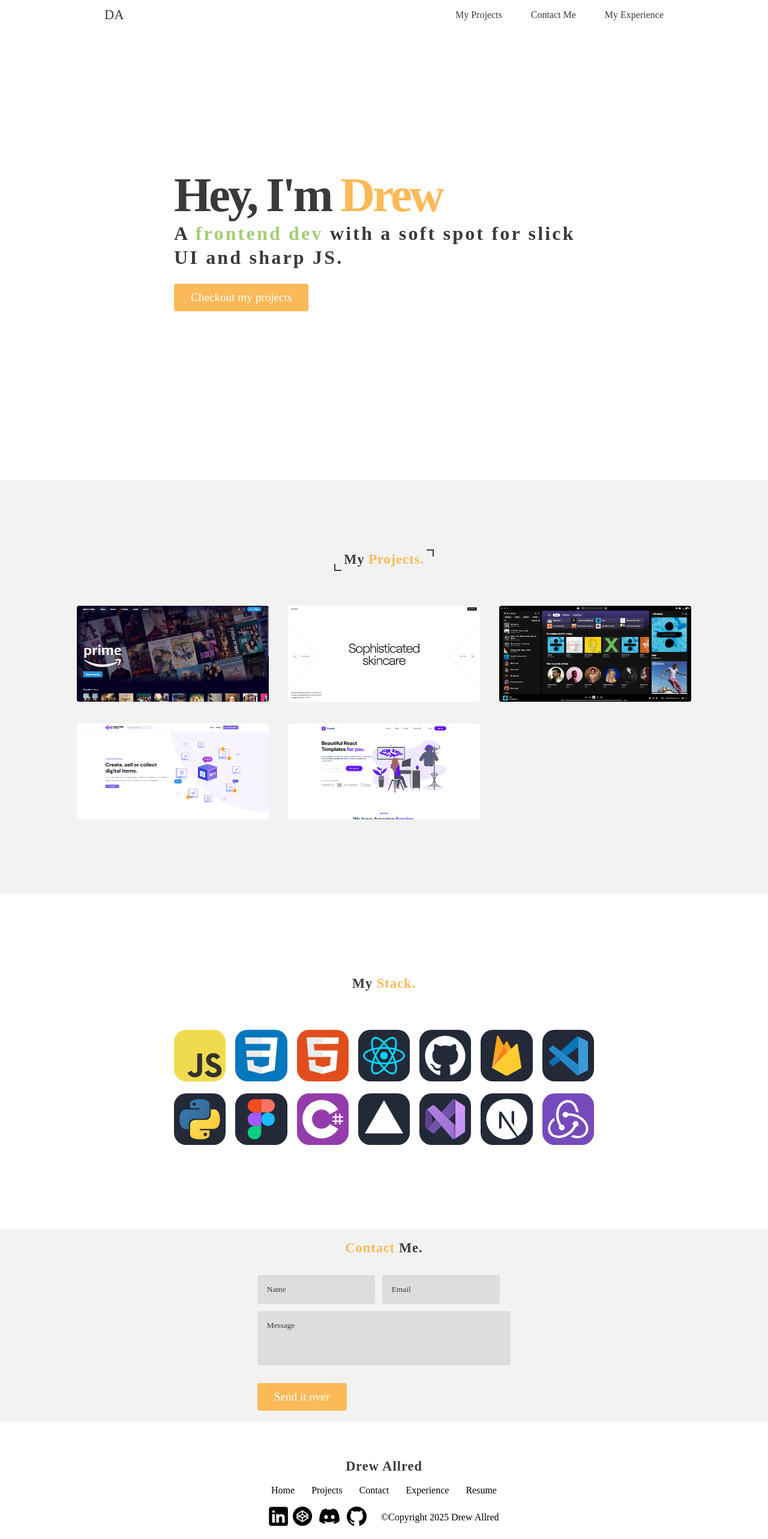
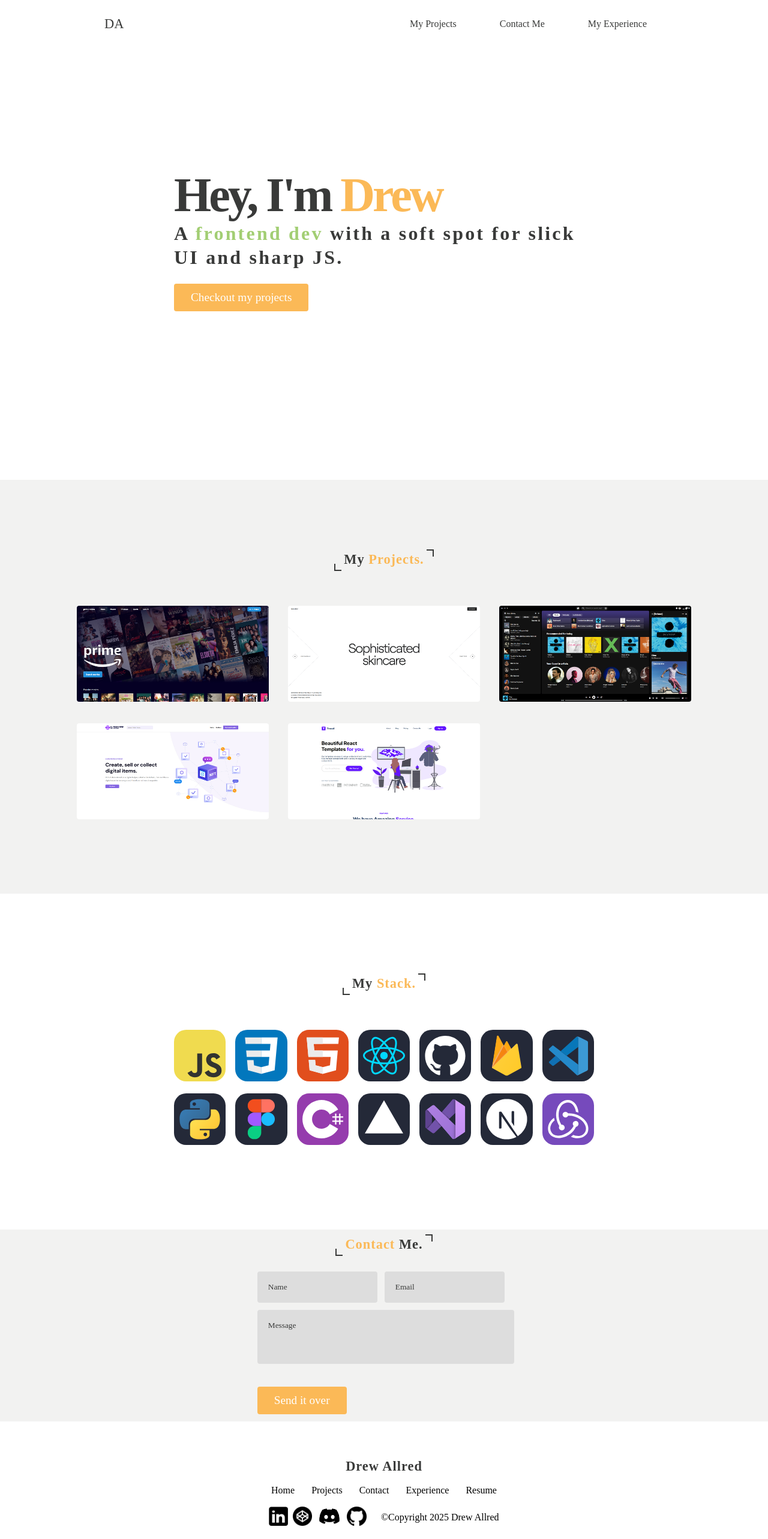
Before and after one commit to xDrewCodes/portfolio, a React (Create React App) app: page / in a window 1280 px wide. Shown: the top 2566 px of the page at 60% size. Built offline with nearby package versions, Linux system fonts and the light colour scheme; a web font is replaced by a local one.

Commit message:
main flow and some hovers

```diff
--- a/package.json
+++ b/package.json
@@ -12,6 +12,7 @@
     "react": "^19.1.0",
     "react-dom": "^19.1.0",
     "react-scripts": "5.0.1",
+    "react-smooth-scrollbar": "^8.0.6",
     "web-vitals": "^2.1.4"
   },
   "scripts": {
--- a/src/components/Contact.jsx
+++ b/src/components/Contact.jsx
@@ -4,7 +4,11 @@ import React from 'react'
 const Contact = () => {
     return (
         <section id="contact">
-            <div className="section__title"><span className="title__orange">Contact</span> Me.</div>
+            <div className="section__title">
+                <span className="corner-accent-start"></span>
+                <span className="title__orange">Contact</span> Me.
+                <span className="corner-accent-end"></span>
+            </div>
             <div className="contact__form">
                 <div className="contact__boxes">
                     <input type="text" placeholder="Name" className="contact__name" />
--- a/src/components/Stack.jsx
+++ b/src/components/Stack.jsx
@@ -8,7 +8,7 @@ import GitHubIcon from '../assets/icons/GitHub.svg'
 import FirebaseIcon from '../assets/icons/Firebase.svg'
 import VSCodeIcon from '../assets/icons/VSCode.svg'
 import PythonIcon from '../assets/icons/Python.svg'
-import FigmaIcon  from '../assets/icons/Figma.svg'
+import FigmaIcon from '../assets/icons/Figma.svg'
 import CSIcon from '../assets/icons/CS.svg'
 import VercelIcon from '../assets/icons/Vercel.svg'
 import VSIcon from '../assets/icons/VS.svg'
@@ -19,7 +19,11 @@ import ReduxIcon from '../assets/icons/Redux.svg'
 const Stack = () => {
     return (
         <section id="stack">
-            <div className="section__title">My <span className="title__orange">Stack.</span></div>
+            <div className="section__title">
+                <span className="corner-accent-start"></span>
+                My <span className="title__orange">Stack.</span>
+                <span className="corner-accent-end"></span>
+            </div>
             <div className="stack__container">
                 <div className="stack__item">
                     <img src={JSIcon} alt="JS" />
--- a/src/index.css
+++ b/src/index.css
@@ -5,6 +5,10 @@
   margin: 0;
   box-sizing: border-box;
   font-family: 'Averia Serif Libre';
+}
+
+html {
+  scroll-behavior: smooth;
 }
 
 /* GLOBAL */
@@ -49,7 +53,7 @@
   border-left: none;
   border-bottom: none;
   margin-left: 8px;
-  transform: translate( -4px, -12px);
+  transform: translate(-4px, -12px);
 }
 
 .corner-accent-start {
@@ -60,7 +64,7 @@
   border-right: none;
   border-top: none;
   margin-left: 8px;
-  transform: translate( -4px, 12px);
+  transform: translate(-4px, 12px);
 }
 
 
@@ -70,7 +74,7 @@ nav {
   z-index: 3;
   position: fixed;
   width: 100%;
-  height: 50px;
+  height: 80px;
   display: flex;
   justify-content: center;
   align-items: center;
@@ -97,10 +101,17 @@ nav div {
 
 .nav__item {
   cursor: pointer;
+  padding: 12px 28px;
+  border-radius: 4px;
+  transition: all .2s ease;
+}
+
+.nav__item:hover {
+  background-color: #dddddd;
 }
 
 .nav__item:not(:last-child) {
-  margin-right: 48px;
+  margin-right: 16px;
 }
 
 
@@ -151,9 +162,6 @@ nav div {
   cursor: pointer;
   border-radius: 4px;
   transition: all .2s ease;
-}
-
-.landing__button {
   position: relative;
   overflow: hidden;
 }
@@ -176,7 +184,6 @@ nav div {
 
 .landing__button:hover {
   scale: 1.01;
-  transform: translateY(0px);
   box-shadow: 0 15px 25px -5px #393a3927;
 }
 
@@ -206,21 +213,21 @@ nav div {
   pointer-events: none;
 }
 
-.projects__container:hover > *,
-.projects__container:focus-within > * {
+.projects__container:hover>*,
+.projects__container:focus-within>* {
   opacity: 0.4;
 }
 
 .project {
-  height: calc( 100% - 5px );
+  height: calc(100% - 5px);
   width: fit-content;
   cursor: pointer;
   transition: inherit;
   pointer-events: auto;
 }
 
-.projects__container:focus-within > :focus,
-.projects__container:hover > :hover {
+.projects__container:focus-within> :focus,
+.projects__container:hover> :hover {
   opacity: 1;
   scale: 1.03;
   transform: translateY(-5px);
@@ -330,15 +337,24 @@ nav div {
   padding: 16px 16px;
   border-radius: 4px;
   background-color: #dddddd;
+  border: 2px solid #dddddd;
+  transition: all .2s ease;
+}
+
+.contact__form input:hover,
+.contact__form textarea:hover,
+.contact__form input:focus,
+.contact__form textarea:focus {
+  background-color: #eeeeee;
 }
 
 .contact__boxes {
   margin-top: 32px;
   display: grid;
   grid-template:
-  "name mail 0" 1fr
-  "msg msg msg" 1fr
-  "msg msg msg" 1fr / 1fr 1fr 1fr;
+    "name mail 0" 1fr
+    "msg msg msg" 1fr
+    "msg msg msg" 1fr / 1fr 1fr 1fr;
   gap: 12px;
 }
 
@@ -367,6 +383,29 @@ nav div {
   cursor: pointer;
   border-radius: 4px;
   transition: all .2s ease;
+  position: relative;
+  overflow: hidden;
+}
+
+.contact__submit::after {
+  content: "";
+  position: absolute;
+  top: 0;
+  left: -75%;
+  width: 50%;
+  height: 100%;
+  background: linear-gradient(120deg, transparent, rgba(255, 255, 255, 0.288), transparent);
+  transform: skewX(-10deg);
+  transition: left 0.5s ease;
+}
+
+.contact__submit:hover::after {
+  left: 125%;
+}
+
+.contact__submit:hover {
+  scale: 1.01;
+  box-shadow: 0 15px 25px -5px #393a3927;
 }
 
 
@@ -388,6 +427,7 @@ footer {
 
 .footer__link {
   margin: 0 14px;
+  cursor: pointer;
 }
 
 .footer__bottom {
@@ -399,6 +439,12 @@ footer {
   margin-right: 8px;
   height: 32px;
   cursor: pointer;
+  transition: all .2s ease;
+}
+
+.footer__socials img:hover {
+  rotate: -8deg;
+  transform: translateY(-4px);
 }
 
 .footer__copyright {
```
Also changed, not shown: 1 other file (tests, documents, lock files or other folders).
